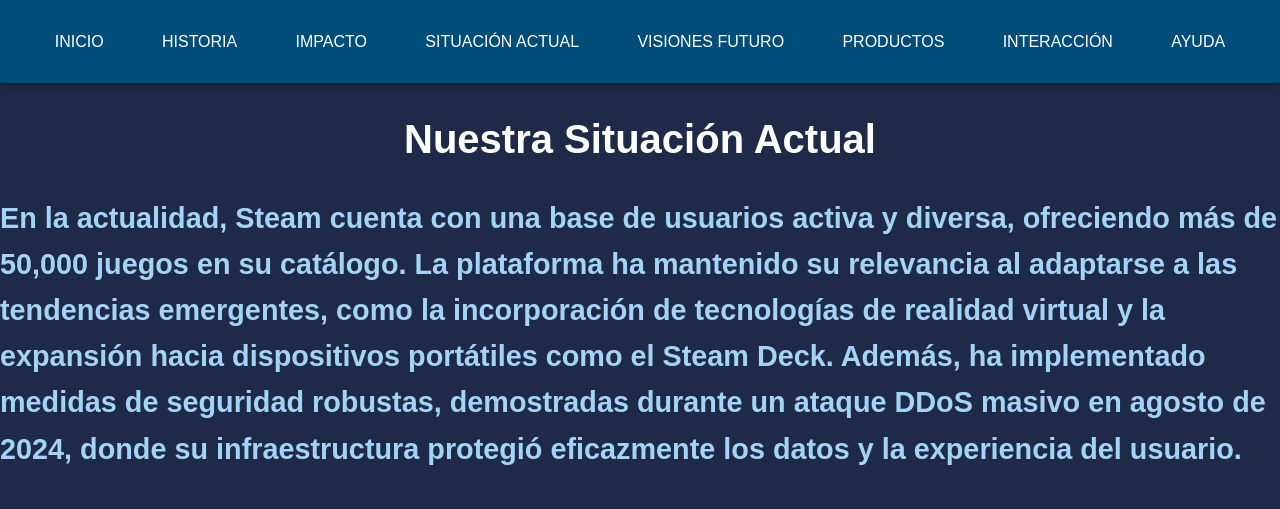
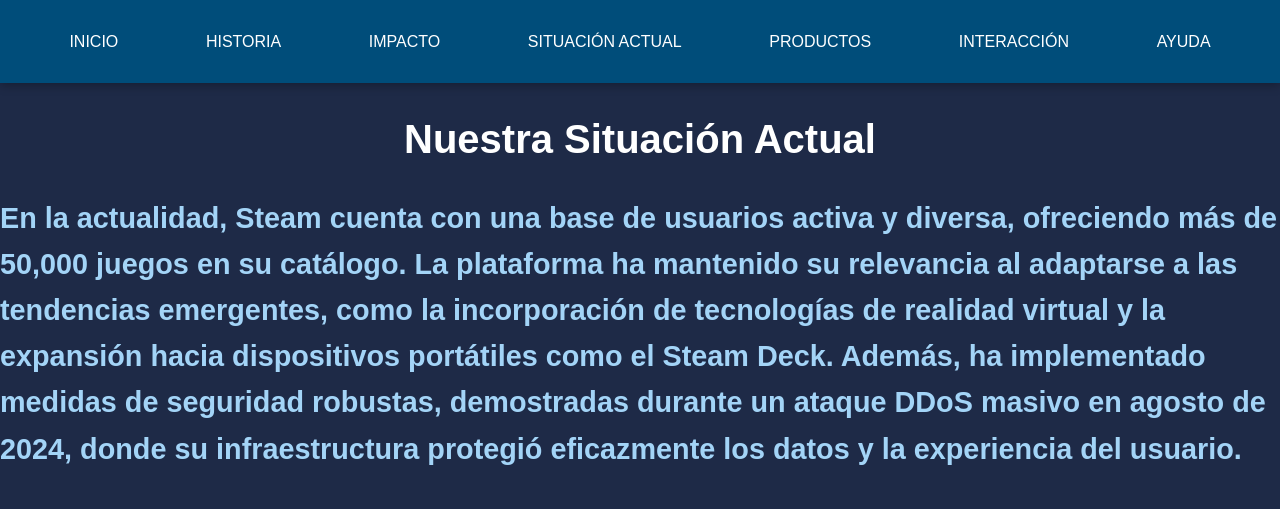
Before and after one commit to Menchaca1521/Porta, a plain HTML site: page SubpaginaSteam/situacion_actual.html in a window 1280 px wide. Shown: the top 509 px of the page. Drawn offline with Linux system fonts and the light colour scheme.

Commit message:
Update situacion_actual.html

```diff
--- a/SubpaginaSteam/situacion_actual.html
+++ b/SubpaginaSteam/situacion_actual.html
@@ -14,7 +14,6 @@
             <a href="Historia.html" class="nav-link">HISTORIA</a>
             <a href="IMPACTO.html" class="nav-link">IMPACTO</a>
             <a href="situacion_actual.html" class="nav-link">SITUACIÓN ACTUAL</a>
-            <a href="visiones_a_futuro.html" class="nav-link">VISIONES FUTURO</a>
             <a href="Productos_o_servicios.html" class="nav-link">PRODUCTOS</a>
             <a href="SubpaginaSteam/INTERACCION.html" class="nav-link">INTERACCIÓN</a>
             <a href="AYUDA.html" class="nav-link">AYUDA</a>
```
